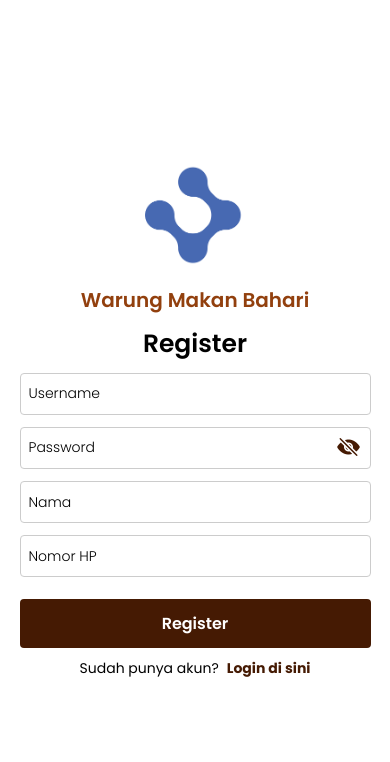
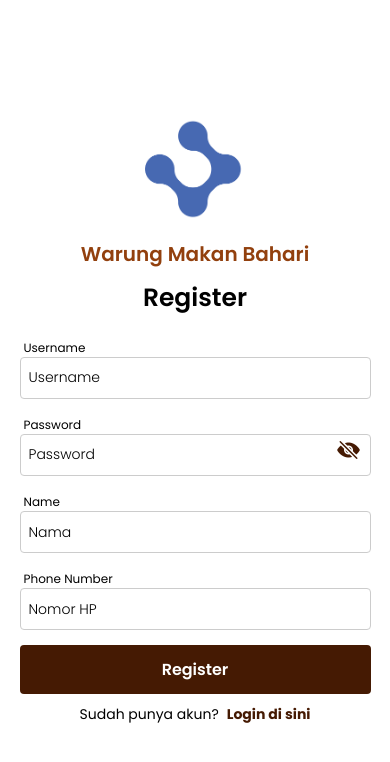
Before and after one commit to MargarethaNaibaho/warung-makan-bahari-mobile, a React Native app: screen /Register in a window 390 px wide. Shown: the top 762 px of the page. Built offline with nearby package versions, Linux system fonts and the light colour scheme.

Commit message:
register with validation done

```diff
--- a/screen/LoginScreen.js
+++ b/screen/LoginScreen.js
@@ -22,7 +22,7 @@ const LoginScreen = ({ navigation }) => {
 
     const handleLogin = async(e) => {
         if(!username || !password){
-            Alert.alert('Error', 'Email dan password harus diisi')
+            Alert.alert('Error', 'Email and password is required')
             return;
         }
 
@@ -83,8 +83,8 @@ const LoginScreen = ({ navigation }) => {
             </TouchableOpacity>
 
             <View style={styles.toRegister}>
-                <Text style={styles.toRegisterText}>Belum punya akun?</Text>
-                <Text style={styles.toRegisterButton} onPress={() => navigation.navigate('Register')}> Register di sini</Text>
+                <Text style={styles.toRegisterText}>Don't have an account?</Text>
+                <Text style={styles.toRegisterButton} onPress={() => navigation.navigate('Register')}> Register here</Text>
             </View>
 
             {errorMessage &&
@@ -175,5 +175,18 @@ const styles = StyleSheet.create({
         position: 'absolute',
         right: 10,
         top: -20
-    }
+    },
+    invalidAlert: {
+        backgroundColor: '#ffcdd2',
+        paddingHorizontal: width * 0.05,
+        height: height * 0.05,
+        justifyContent: 'center',
+        borderWidth: 1,
+        borderColor: '#d32f2f',
+        borderRadius: 4,
+        marginTop: 12
+    },
+    invalidAlertText: {
+        color: '#d32f2f'
+    },
 })
--- a/screen/RegisterScreen.js
+++ b/screen/RegisterScreen.js
@@ -2,8 +2,11 @@ import { Dimensions, Image, StyleSheet, Text, TextInput, View } from 'react-nati
 import React, { useState } from 'react'
 import { TouchableOpacity } from 'react-native';
 import { Ionicons } from '@expo/vector-icons';
+import { useAuth } from '../context/AuthContext';
+import { SafeAreaView } from 'react-native-safe-area-context';
 
 const RegisterScreen = ({navigation}) => {
+    const { register } = useAuth();
     const [usernameFocused, setUsernameFocused] = useState(false);
     const [passwordFocused, setPasswordFocused] = useState(false);
     const [nameFocused, setNameFocused] = useState(false);
@@ -14,18 +17,64 @@ const RegisterScreen = ({navigation}) => {
     const [name, setName] = useState('');
     const [phoneNumber, setPhoneNumber] = useState('');
     const [isPasswordVisible, setIsPasswordVisible] = useState(false);
+    const [errorMessage, setErrorMessage] = useState('');
+    const [successMessage, setSuccessMessage] = useState('');
+    const [formErrors, setFormErrors] = useState('');
 
-    const handleRegister = () => {
-        navigation.navigate('Login');
+    const validate = () => {
+        const regex = /^08\d*$/;
+        let formErr = {};
+
+        if(!username){
+            formErr.username = "Username is required. ";
+        }
+
+        if(!name){
+            formErr.name = "Name is required. ";
+        }
+
+        if(!password){
+            formErr.password = "Password is required. ";
+        } else if(password.length < 6){
+            formErr.password = "6 min length character. "
+        }
+
+        if(!phoneNumber){
+            formErr.phoneNumber = "Phone number is required. ";
+        } else if (!regex.test(phoneNumber)) {
+            formErr.phoneNumber = "Invalid phone number format. ";
+        } else if(phoneNumber.length < 11) {
+            formErr.phoneNumber = "11 min length character. "
+        } else if(phoneNumber.length > 15) {
+            formErr.phoneNumer = "15 max length character. "
+        }
+
+        setFormErrors(formErr)
+        return Object.keys(formErr).length === 0
+    }
+
+    const handleRegister = async() => {
+        if(!validate()) return;
+
+        try{
+            await register(username, password, name, phoneNumber);
+            setSuccessMessage('Registrastration successful! Redirecting to login...');
+            setErrorMessage('')
+            setFormErrors({})
+            setTimeout(() => navigation.navigate('Login'), 2000)
+        } catch (error){
+            setErrorMessage(error.message)
+        }
     }
     return (
-        <View style={styles.container}>
+        <SafeAreaView style={styles.container}>
             <Image source={require('../assets/logo.png')} style={styles.image} />
 
             <Text style={styles.title2}>Warung Makan Bahari</Text>
 
             <Text style={styles.title}>Register</Text>
 
+            <Text style={styles.inputTitle}>Username</Text>
             <TextInput
                 style={[styles.input, { borderColor: usernameFocused ? '#A16207' : '#ccc' }]}
                 placeholder="Username"
@@ -35,7 +84,9 @@ const RegisterScreen = ({navigation}) => {
                 value={username}
                 onChangeText={setUsername}
             />
+            {formErrors.username &&  <Text style={styles.errorText}>{formErrors.username}</Text>}
 
+            <Text style={styles.inputTitle}>Password</Text>
             <View style={styles.passwordContainer}>
                 <TextInput
                     style={[styles.input, { borderColor: passwordFocused ? '#A16207' : '#ccc' }]}
@@ -57,7 +108,9 @@ const RegisterScreen = ({navigation}) => {
                     />
                 </TouchableOpacity>
             </View>
+            {formErrors.password &&  <Text style={styles.errorText}>{formErrors.password}</Text>}
 
+            <Text style={styles.inputTitle}>Name</Text>
             <TextInput
                 style={[styles.input, { borderColor: nameFocused ? '#A16207' : '#ccc' }]}
                 placeholder="Nama"
@@ -66,7 +119,9 @@ const RegisterScreen = ({navigation}) => {
                 value={name}
                 onChangeText={setName}
             />
+            {formErrors.name &&  <Text style={styles.errorText}>{formErrors.name}</Text>}
 
+            <Text style={styles.inputTitle}>Phone Number</Text>
             <TextInput
                 style={[styles.input, { borderColor: phoneNumberFocused ? '#A16207' : '#ccc' }]}
                 placeholder="Nomor HP"
@@ -76,6 +131,7 @@ const RegisterScreen = ({navigation}) => {
                 keyboardType='phone-pad'
                 onChangeText={setPhoneNumber}
             />
+            {formErrors.phoneNumber &&  <Text style={styles.errorText}>{formErrors.phoneNumber}</Text>}
 
             <TouchableOpacity onPress={handleRegister} style={styles.button}>
                 <Text style={styles.buttonText}>Register</Text>
@@ -85,7 +141,19 @@ const RegisterScreen = ({navigation}) => {
                 <Text style={styles.toLoginText}>Sudah punya akun?</Text>
                 <Text style={styles.toLoginButton} onPress={() => navigation.navigate('Login')}> Login di sini</Text>
             </View>
-        </View>
+
+            {errorMessage &&
+            <View style={styles.invalidAlert}>
+                <Text style={styles.invalidAlertText}>{errorMessage}</Text>
+            </View>
+            }
+
+            {successMessage &&
+            <View style={styles.successAlert}>
+                <Text style={styles.successAlertText}>{successMessage}</Text>
+            </View>
+            }
+        </SafeAreaView>
     )
 }
 
@@ -123,7 +191,7 @@ const styles = StyleSheet.create({
     input: {
         height: height * 0.05,
         width: width - (width * 0.1),
-        marginBottom: 12,
+        marginBottom: 5,
         borderWidth: 1,
         paddingLeft: 8,
         borderRadius: 4,
@@ -167,5 +235,49 @@ const styles = StyleSheet.create({
         position: 'absolute',
         right: 10,
         top: -20
-    }
+    },
+    invalidAlert: {
+        backgroundColor: '#ffcdd2',
+        paddingHorizontal: width * 0.05,
+        minHeight: height * 0.05,
+        maxHeight: 500,
+        justifyContent: 'center',
+        borderWidth: 1,
+        borderColor: '#d32f2f',
+        borderRadius: 4,
+        marginTop: 12,
+    },
+    invalidAlertText: {
+        color: '#d32f2f',
+        fontFamily: 'Poppins-Regular'
+    },
+    successAlert: {
+        backgroundColor: '#c8e6c9',
+        paddingHorizontal: width * 0.05,
+        minHeight: height * 0.05,
+        maxHeight: 500,
+        justifyContent: 'center',
+        borderWidth: 1,
+        borderColor: '#43a047',
+        borderRadius: 4,
+        marginTop: 12,
+    },
+    successAlertText: {
+        color: '#43a047',
+        fontFamily: 'Poppins-Regular'
+    },
+    errorText: {
+        color: '#d32f2f',
+        marginBottom: 12,
+        marginLeft: 4,
+        fontFamily: 'Poppins-Regular',
+        fontSize: 12,
+    },
+    inputTitle: {
+        marginBottom: 0,
+        marginTop: 12,
+        marginLeft: 4,
+        fontFamily: 'Poppins-Regular',
+        fontSize: 12,
+    },
 })
```
